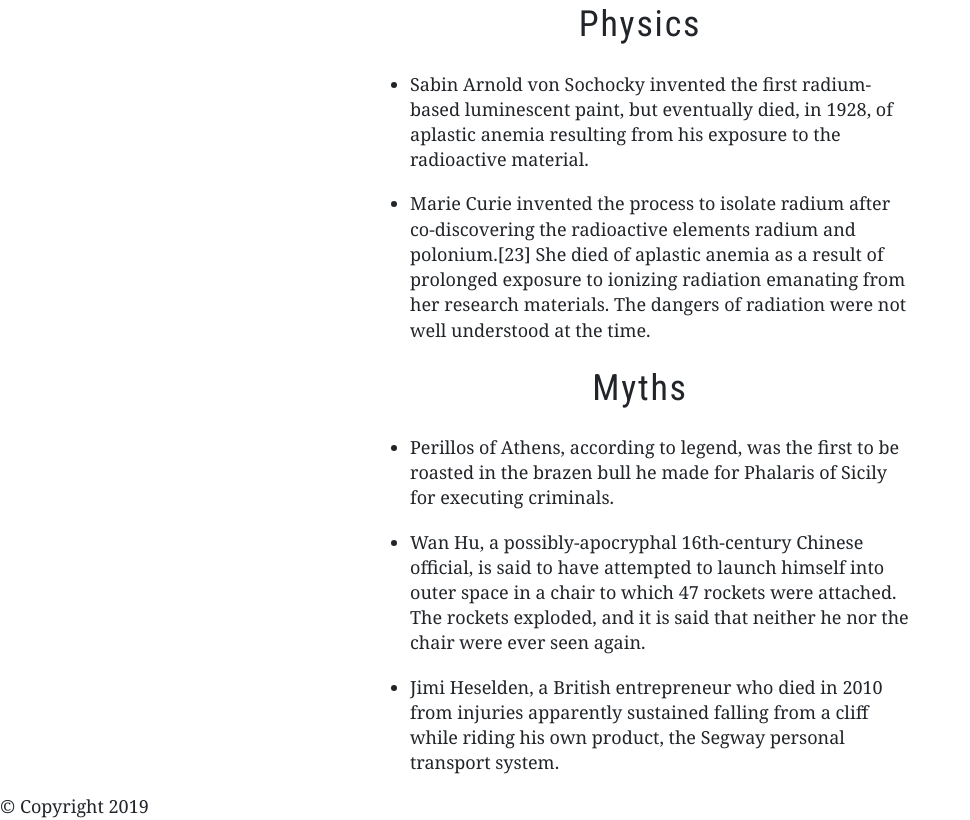
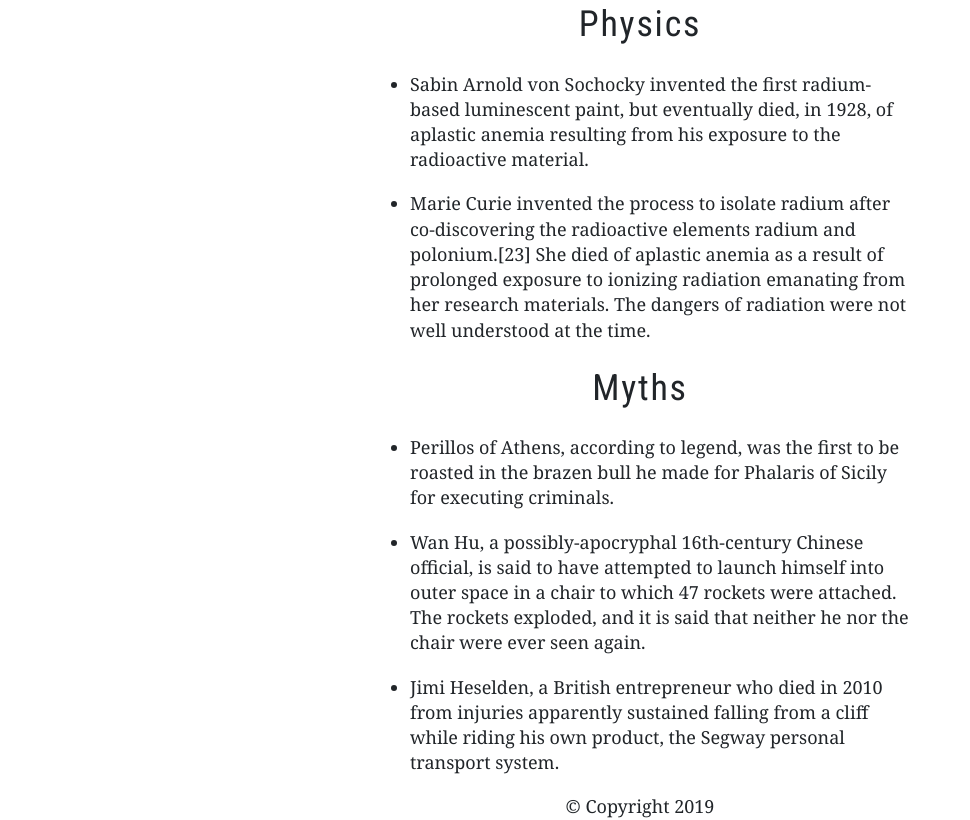
Before and after one commit to mattbzca/starter-files-6, a plain HTML site: page index.html in a window 1280 px wide. Shown: the part 1947-2767 px from the top of the page, without its empty margins (0-970 px from the left). Drawn offline with nearby package versions, Linux system fonts and the light colour scheme.

Commit message:
Last commit, index.html, added row and justify-content-center classes

```diff
--- a/index.html
+++ b/index.html
@@ -171,7 +171,7 @@
 			</aside>
 		</div>
 	</div>
-	<div id="footer-container">
+	<div id="footer-container" class="row justify-content-center"> <!-- Added row to footer to establish a span of col-12, justify-content-center utility to align the text to the center -->
 		<div>
 			<footer>
 				&copy; Copyright 2019
```
